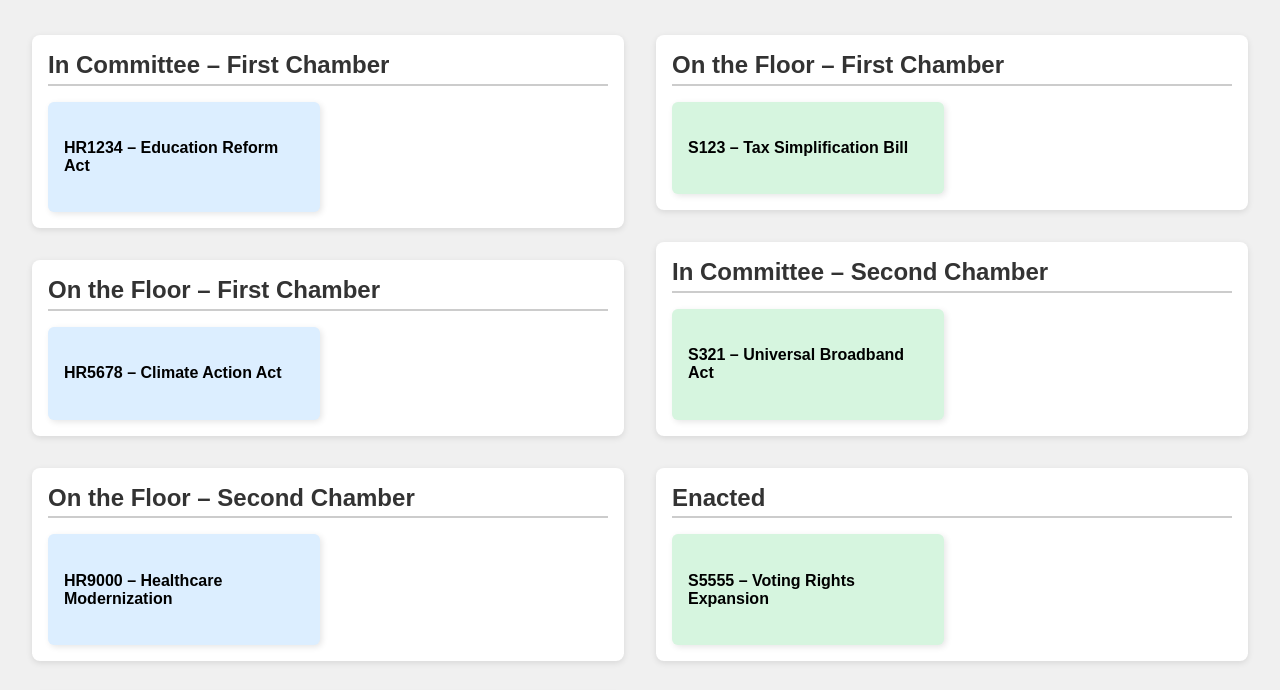
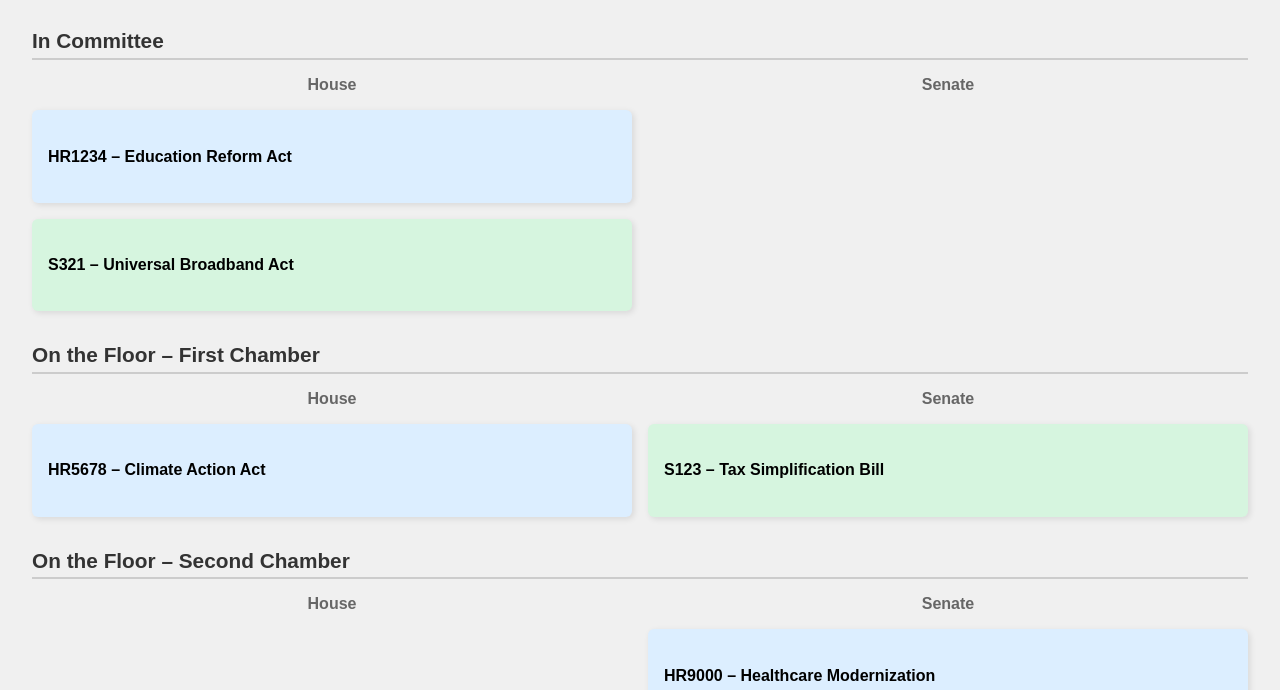
Before and after one commit to mmh914/mmh914.github.io, a plain HTML site: page index.html in a window 1280 px wide. Shown: the part 109-799 px from the top of the page. Drawn offline with Linux system fonts and the light colour scheme.

Commit message:
Update index.html

```diff
--- a/index.html
+++ b/index.html
@@ -17,36 +17,33 @@
       padding: 2rem 1rem 1rem;
     }
 
-    .board-container {
-      display: grid;
-      grid-template-columns: repeat(auto-fit, minmax(320px, 1fr));
-      gap: 2rem;
-      padding: 1rem 2rem;
-    }
-
-    .column {
-      display: flex;
-      flex-direction: column;
-      gap: 2rem;
-    }
-
     .status-section {
-      background: #fff;
-      padding: 1rem;
-      border-radius: 8px;
-      box-shadow: 0 2px 6px rgba(0,0,0,0.1);
+      margin: 2rem;
     }
 
     .status-section h2 {
-      margin-top: 0;
       margin-bottom: 1rem;
+      font-size: 1.3rem;
       border-bottom: 2px solid #ccc;
       padding-bottom: 0.3rem;
     }
 
+    .chamber-columns {
+      display: grid;
+      grid-template-columns: 1fr 1fr;
+      gap: 1rem;
+    }
+
+    .chamber-column h3 {
+      text-align: center;
+      margin-top: 0;
+      font-size: 1rem;
+      color: #666;
+    }
+
     .bill-grid {
-      display: grid;
-      grid-template-columns: repeat(auto-fill, minmax(250px, 1fr));
+      display: flex;
+      flex-direction: column;
       gap: 1rem;
     }
 
@@ -108,8 +105,12 @@
     }
 
     @media (max-width: 768px) {
-      .board-container {
+      .chamber-columns {
         display: block;
+      }
+
+      .chamber-column {
+        margin-bottom: 2rem;
       }
     }
   </style>
@@ -117,7 +118,7 @@
 <body>
   <h1>Legislative Tracker</h1>
 
-  <div id="tracker" class="board-container"></div>
+  <div id="tracker"></div>
 
   <div id="modal" class="modal-overlay" style="display: none;">
     <div class="modal-content">
@@ -205,9 +206,8 @@
     ];
 
     const statusOrder = [
-      { key: "in_committee_first", label: "In Committee – First Chamber" },
+      { key: "in_committee", label: "In Committee" },
       { key: "on_floor_first", label: "On the Floor – First Chamber" },
-      { key: "in_committee_second", label: "In Committee – Second Chamber" },
       { key: "on_floor_second", label: "On the Floor – Second Chamber" },
       { key: "president", label: "On the President’s Desk", conditional: true },
       { key: "enacted", label: "Enacted", conditional: true },
@@ -215,14 +215,10 @@
     ];
 
     function classifyBill(bill) {
-      const isFirstChamber = bill.origin === bill.currentChamber;
-
-      if (bill.currentStep === "in_committee") {
-        return isFirstChamber ? "in_committee_first" : "in_committee_second";
-      }
+      if (bill.currentStep === "in_committee") return "in_committee";
 
       if (bill.currentStep === "on_floor") {
-        return isFirstChamber ? "on_floor_first" : "on_floor_second";
+        return bill.origin === bill.currentChamber ? "on_floor_first" : "on_floor_second";
       }
 
       return bill.currentStep; // president, enacted, vetoed
@@ -253,11 +249,9 @@
       return card;
     }
 
-    function renderTracker(bills) {
+    function renderTracker() {
       const container = document.getElementById("tracker");
-
-      // Detect large or small screen
-      const isMobile = window.innerWidth < 768;
+      container.innerHTML = "";
 
       const billGroups = {};
       bills.forEach(bill => {
@@ -266,80 +260,53 @@
         billGroups[group].push(bill);
       });
 
-      if (isMobile) {
-        // Unified layout
-        statusOrder.forEach(status => {
-          const groupBills = billGroups[status.key] || [];
-          if (status.conditional && groupBills.length === 0) return;
+      statusOrder.forEach(status => {
+        const allBills = billGroups[status.key] || [];
+        if (status.conditional && allBills.length === 0) return;
 
-          const section = document.createElement("section");
-          section.classList.add("status-section");
+        const section = document.createElement("section");
+        section.classList.add("status-section");
 
-          const heading = document.createElement("h2");
-          heading.textContent = status.label;
-          section.appendChild(heading);
+        const heading = document.createElement("h2");
+        heading.textContent = status.label;
+        section.appendChild(heading);
 
-          const grid = document.createElement("div");
-          grid.classList.add("bill-grid");
+        const columns = document.createElement("div");
+        columns.classList.add("chamber-columns");
 
-          groupBills.forEach(bill => grid.appendChild(createCard(bill)));
-          section.appendChild(grid);
-          container.appendChild(section);
-        });
-      } else {
-        // Two-column layout
         const houseCol = document.createElement("div");
-        houseCol.classList.add("column");
+        houseCol.classList.add("chamber-column");
+        const houseLabel = document.createElement("h3");
+        houseLabel.textContent = "House";
+        houseCol.appendChild(houseLabel);
+        const houseGrid = document.createElement("div");
+        houseGrid.classList.add("bill-grid");
+        allBills
+          .filter(b => b.currentChamber === "House")
+          .forEach(bill => houseGrid.appendChild(createCard(bill)));
+        houseCol.appendChild(houseGrid);
 
         const senateCol = document.createElement("div");
-        senateCol.classList.add("column");
+        senateCol.classList.add("chamber-column");
+        const senateLabel = document.createElement("h3");
+        senateLabel.textContent = "Senate";
+        senateCol.appendChild(senateLabel);
+        const senateGrid = document.createElement("div");
+        senateGrid.classList.add("bill-grid");
+        allBills
+          .filter(b => b.currentChamber === "Senate")
+          .forEach(bill => senateGrid.appendChild(createCard(bill)));
+        senateCol.appendChild(senateGrid);
 
-        statusOrder.forEach(status => {
-          const groupBills = billGroups[status.key] || [];
-          if (status.conditional && groupBills.length === 0) return;
+        columns.appendChild(houseCol);
+        columns.appendChild(senateCol);
+        section.appendChild(columns);
 
-          const houseBills = groupBills.filter(b => b.origin === "House");
-          const senateBills = groupBills.filter(b => b.origin === "Senate");
-
-          if (houseBills.length) {
-            const section = document.createElement("section");
-            section.classList.add("status-section");
-
-            const heading = document.createElement("h2");
-            heading.textContent = `${status.label}`;
-            section.appendChild(heading);
-
-            const grid = document.createElement("div");
-            grid.classList.add("bill-grid");
-
-            houseBills.forEach(bill => grid.appendChild(createCard(bill)));
-            section.appendChild(grid);
-            houseCol.appendChild(section);
-          }
-
-          if (senateBills.length) {
-            const section = document.createElement("section");
-            section.classList.add("status-section");
-
-            const heading = document.createElement("h2");
-            heading.textContent = `${status.label}`;
-            section.appendChild(heading);
-
-            const grid = document.createElement("div");
-            grid.classList.add("bill-grid");
-
-            senateBills.forEach(bill => grid.appendChild(createCard(bill)));
-            section.appendChild(grid);
-            senateCol.appendChild(section);
-          }
-        });
-
-        container.appendChild(houseCol);
-        container.appendChild(senateCol);
-      }
+        container.appendChild(section);
+      });
     }
 
-    renderTracker(bills);
+    renderTracker();
     window.addEventListener("resize", () => location.reload());
   </script>
 </body>
```
